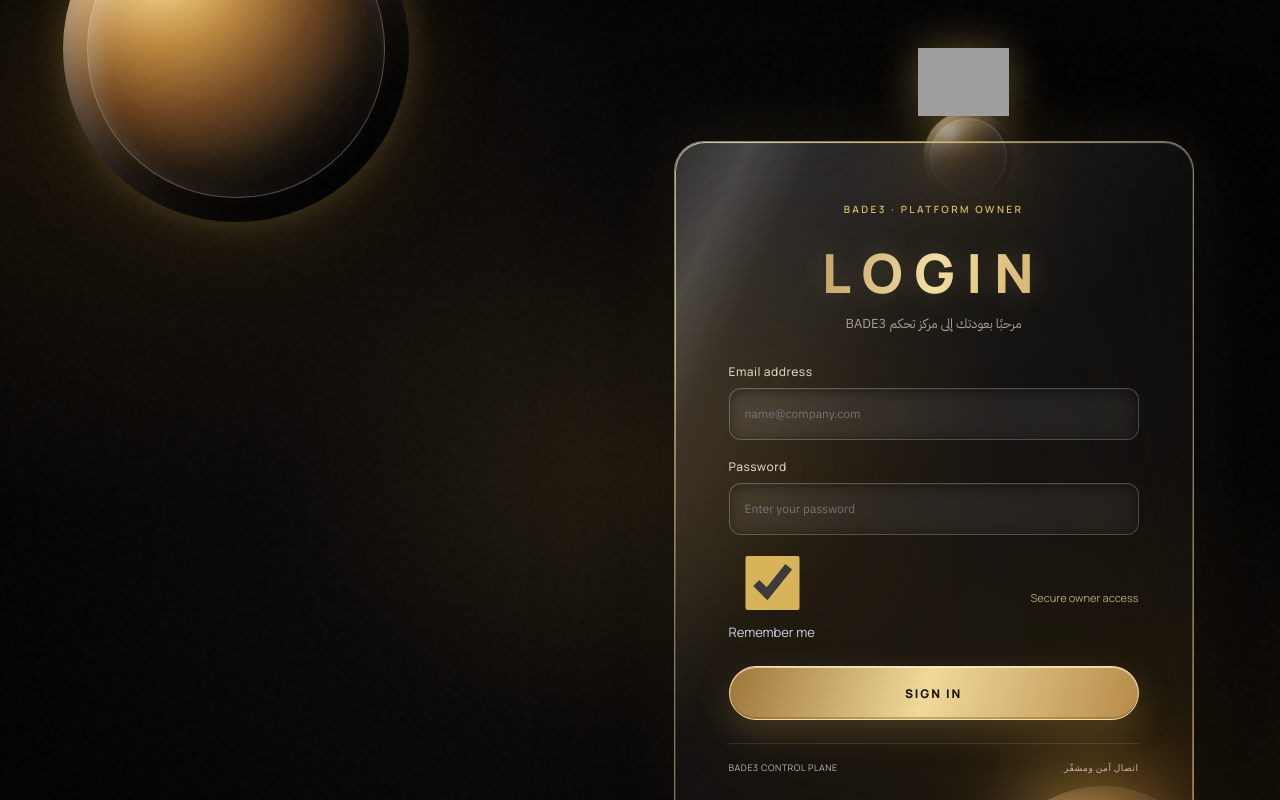
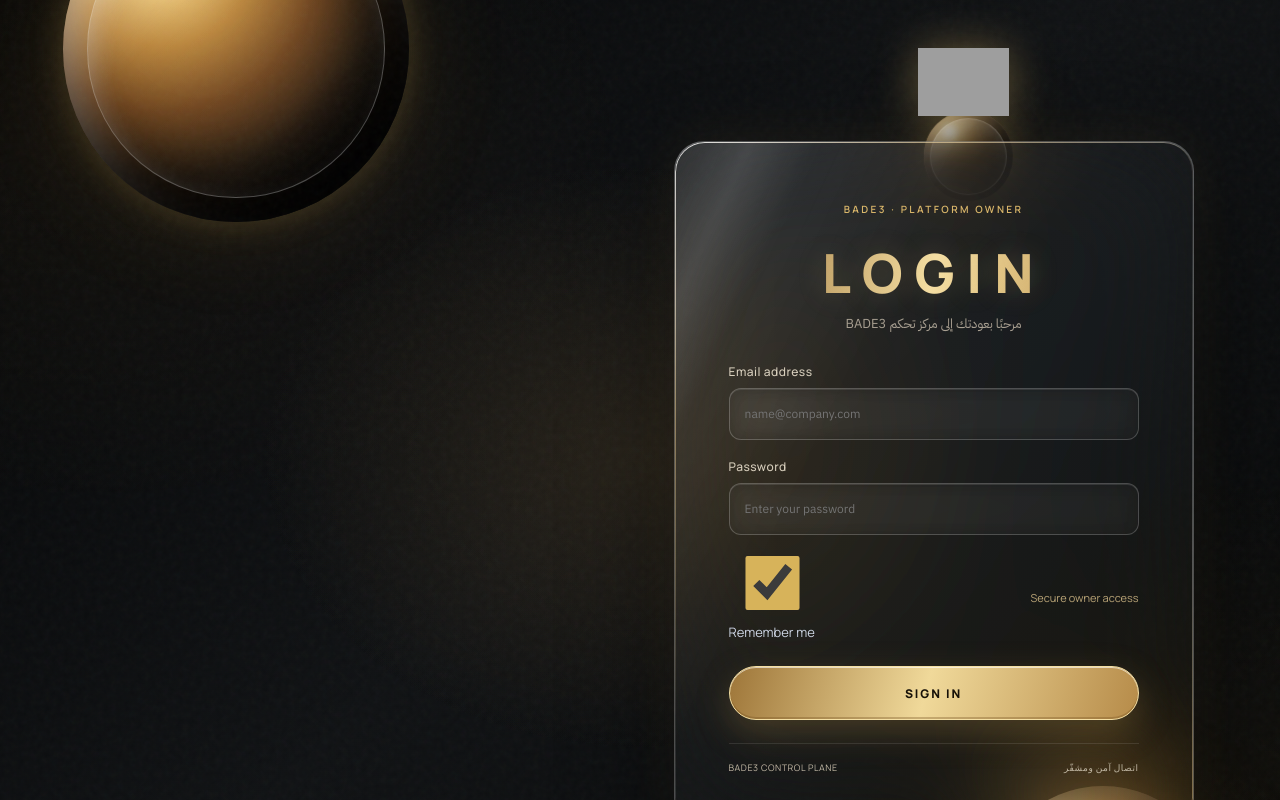
Before and after one commit to bade395/BADE3-Platform, a Next.js app: page /platform/login in a window 1280 px wide. Shown: the top 800 px of the page. Built offline with nearby package versions, Linux system fonts and the light colour scheme; grey boxes are pictures that could not be loaded.

Commit message:
style(ui): increase glass transparency and remove visual ornamentation

```diff
--- a/src/app/globals.css
+++ b/src/app/globals.css
@@ -187,3 +187,20 @@ td small{display:block;color:#8c9ab2;font-size:11px;margin-top:5px;direction:ltr
 .login-glass-card{background:linear-gradient(135deg,rgba(255,255,255,.14),rgba(255,255,255,.035) 48%,rgba(213,174,94,.055))!important;backdrop-filter:blur(46px) saturate(185%) brightness(1.08)!important;-webkit-backdrop-filter:blur(46px) saturate(185%) brightness(1.08)!important;border-color:rgba(242,216,154,.52)!important;box-shadow:0 45px 120px #000b,inset 0 1px 1px rgba(255,255,255,.38),inset 0 -1px rgba(220,190,130,.16),0 0 70px rgba(217,182,106,.12)!important}
 .owner-form input:not([type=checkbox]){background:rgba(255,255,255,.045)!important;border-color:rgba(255,255,255,.2)!important;backdrop-filter:blur(22px)!important;-webkit-backdrop-filter:blur(22px)!important}
 .login-security{border-top:1px solid rgba(255,255,255,.1);padding-top:17px}
+
+
+/* Premium transparent glass refinement */
+.owner-login{background:radial-gradient(ellipse at 50% 48%,rgba(190,151,83,.12),transparent 42%),linear-gradient(135deg,#050607 0%,#101214 48%,#070808 100%)!important}
+.owner-login:before{opacity:.55}
+.login-glass-card{background:linear-gradient(135deg,rgba(255,255,255,.105) 0%,rgba(255,255,255,.035) 38%,rgba(207,166,83,.025) 100%)!important;backdrop-filter:blur(58px) saturate(190%) brightness(1.12)!important;-webkit-backdrop-filter:blur(58px) saturate(190%) brightness(1.12)!important;border:1px solid rgba(255,255,255,.24)!important;box-shadow:0 40px 110px rgba(0,0,0,.48),inset 0 1px rgba(255,255,255,.3),inset 0 -1px rgba(255,255,255,.06),0 0 55px rgba(215,181,112,.09)!important}
+.login-glass-card:before{background:linear-gradient(135deg,rgba(255,255,255,.8),rgba(224,194,135,.55) 22%,rgba(255,255,255,.08) 48%,rgba(255,255,255,.28) 78%,rgba(224,194,135,.5))!important}
+.owner-form input:not([type=checkbox]){background:rgba(255,255,255,.035)!important;border:1px solid rgba(255,255,255,.2)!important;box-shadow:inset 0 1px 12px rgba(0,0,0,.16),inset 0 1px rgba(255,255,255,.12)!important}
+.platform-app{background:radial-gradient(ellipse at 55% 5%,rgba(196,158,91,.09),transparent 42%),linear-gradient(135deg,#0a0c0e,#111416 52%,#090b0d)!important}
+.platform-sidebar,.platform-topbar{background:rgba(13,16,18,.48)!important;backdrop-filter:blur(34px) saturate(175%)!important;-webkit-backdrop-filter:blur(34px) saturate(175%)!important;border-color:rgba(255,255,255,.1)!important}
+.kpi-card,.panel{background:linear-gradient(140deg,rgba(255,255,255,.105),rgba(255,255,255,.035) 55%,rgba(214,180,112,.025))!important;backdrop-filter:blur(34px) saturate(175%) brightness(1.06)!important;-webkit-backdrop-filter:blur(34px) saturate(175%) brightness(1.06)!important;border:1px solid rgba(255,255,255,.16)!important;box-shadow:inset 0 1px rgba(255,255,255,.18),inset 0 -1px rgba(255,255,255,.035),0 24px 55px rgba(0,0,0,.2)!important}
+.kpi-card.kpi-primary{background:linear-gradient(140deg,rgba(215,181,112,.13),rgba(255,255,255,.035) 60%)!important;border-color:rgba(225,195,137,.28)!important}
+.platform-topbar button,.tenant-search,.sidebar-status{background:rgba(255,255,255,.045)!important;backdrop-filter:blur(26px)!important;-webkit-backdrop-filter:blur(26px)!important;border-color:rgba(255,255,255,.15)!important}
+.platform-sidebar nav button.active{background:rgba(215,181,112,.1)!important;border-color:rgba(215,181,112,.18)!important}
+.platform-sidebar nav button>span,.platform-sidebar nav button>i,.kpi-top i,.kpi-decoration,.health-icon,.system-live i,.sidebar-status i,.dot-active,.dot-paused,.health-row i{display:none!important}
+.tenant-name>span,.avatar,.topbar-avatar{background:rgba(215,181,112,.12)!important;border:1px solid rgba(215,181,112,.22)!important}
+@media(prefers-reduced-transparency:reduce){.login-glass-card,.kpi-card,.panel,.platform-sidebar,.platform-topbar{backdrop-filter:none!important;-webkit-backdrop-filter:none!important}}
```
